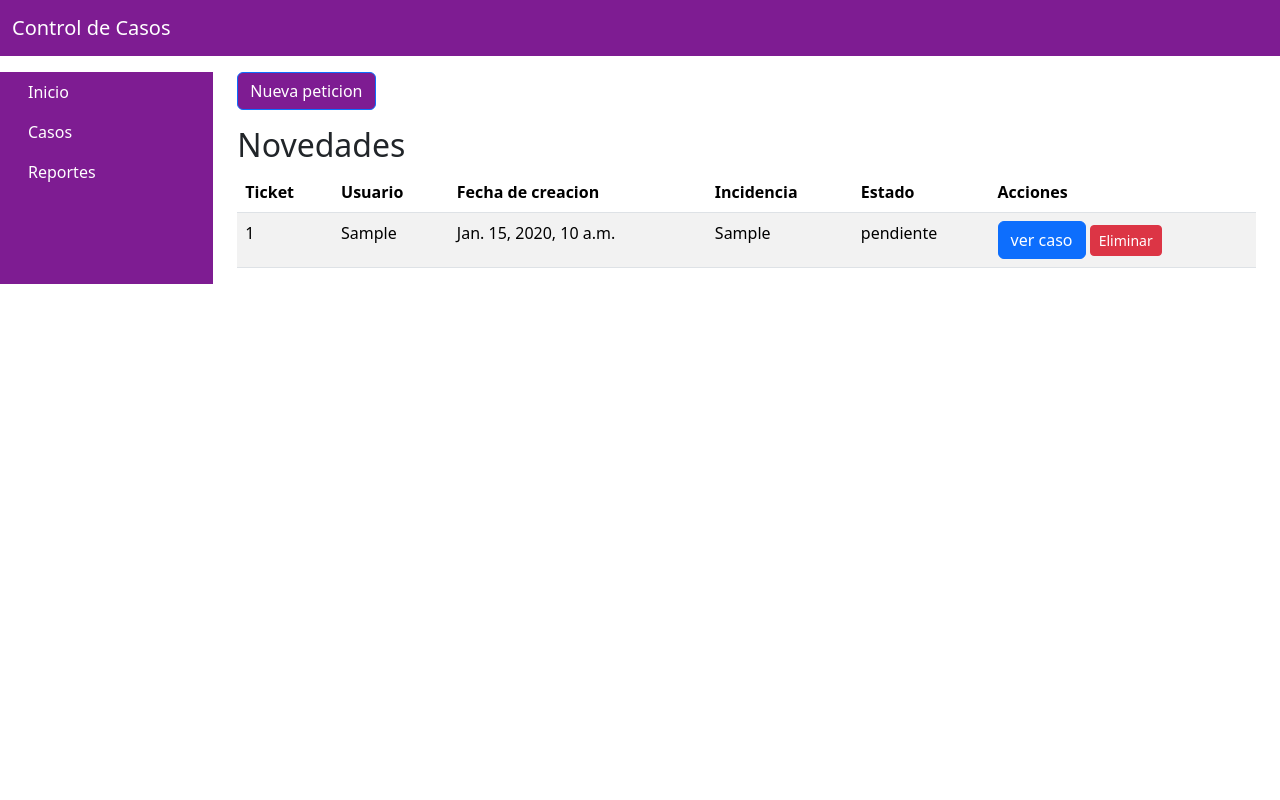
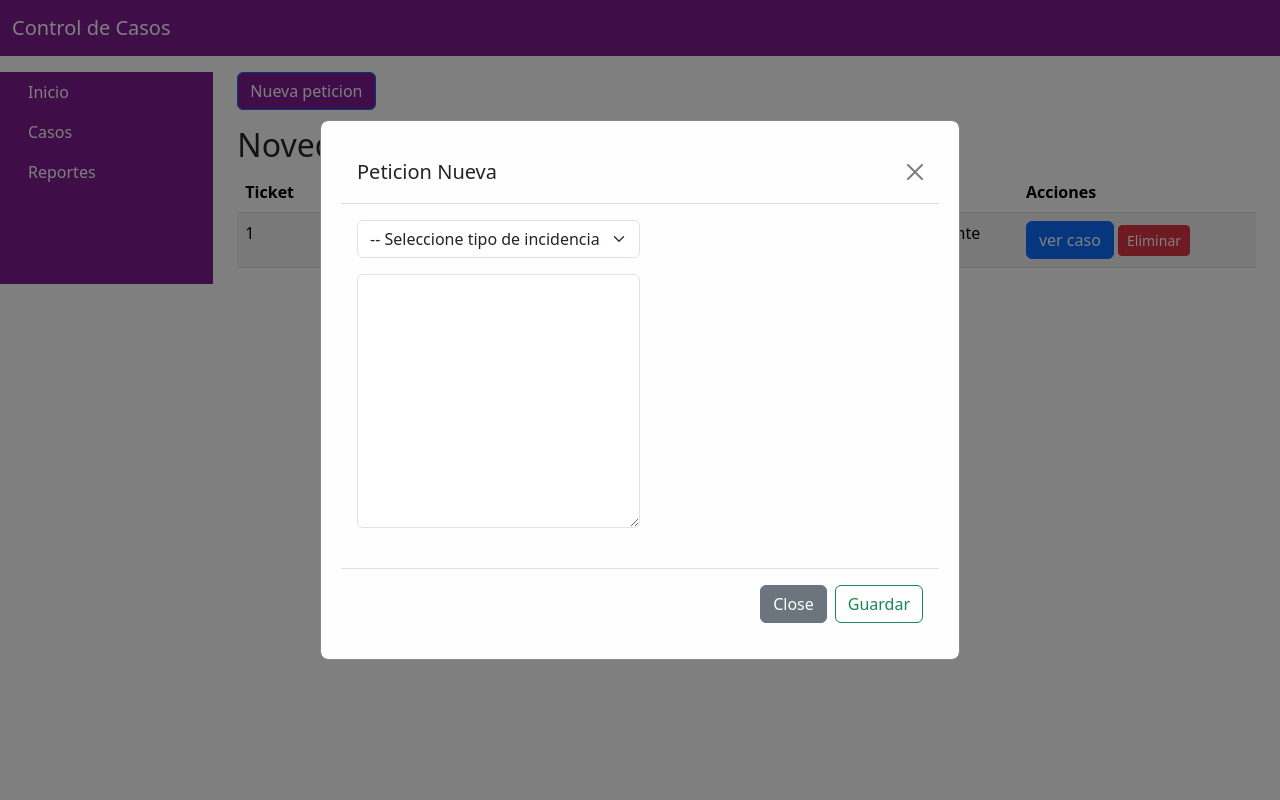
Before and after one commit to EstebanPeloRojo/control-de-casos, a Django app: page /casos/ in a window 1280 px wide, after a click on "Nueva peticion". Run offline with Django 5.2, Linux system fonts and the light colour scheme; a user stored in the database is signed in; tables that the repository leaves empty hold one stand-in row (values such as "Sample post"); some libraries are stand-ins or nearby versions.

Commit message:
se realizaron modifcaciones para poner en fucionamiento el modal de crear casos y aniadir tipos de incidente

```diff
--- a/controldecasos/casos/models.py
+++ b/controldecasos/casos/models.py
@@ -1,12 +1,28 @@
 from django.db import models
 from django.utils import timezone
+from django.db.models import DO_NOTHING
 # Create your models here.
 #modelo de la tabla de las peticiones
+
+
+class TipoIncidencia(models.Model):
+    id = models.AutoField(primary_key=True)
+    nombre = models.CharField(max_length=100, unique=True)
+    # descripcion = models.TextField(max_length=255, blank=True, null=True)
+
+    class Meta:
+        verbose_name = 'Tipo de Incidencia'
+        verbose_name_plural = 'Tipo de Incidencias'
+
+    def __str__(self):
+        return self.nombre
+
+
 class SolicitudSoporte(models.Model):
 
     ticket = models.AutoField(primary_key=True)
     caso_usuario =models.CharField(max_length=200)
-    incidencia = models.CharField(max_length=255)
+    incidencia = models.ForeignKey(TipoIncidencia, on_delete=DO_NOTHING, related_name='tipo_incidencia')
     descripcion = models.TextField(max_length=255)
     creado_en = models.DateTimeField(auto_now_add=timezone.now)
     ESTADOS_CHOICES = [
@@ -15,3 +31,10 @@ class SolicitudSoporte(models.Model):
         ('resuelto', 'Resuelto'),
     ]
     estado = models.CharField(max_length=20, choices=ESTADOS_CHOICES,default='pendiente' )
+
+    class Meta:
+        verbose_name = 'Incidencia'
+        verbose_name_plural = 'Incidencias'
+
+    def __str__(self):
+        return str(self.ticket)
--- a/controldecasos/casos/urls.py
+++ b/controldecasos/casos/urls.py
@@ -15,10 +15,12 @@ urlpatterns = [
     path('', views.casosTemplate, name='formulario'),
 
     path('prueba/', views.prueba, name='prueba'),
-    # path('crearcaso', views.CrearCaso, name="CrearCaso"),
-    #path('crearcaso/', views.crearsolicitud_soporte, name="crearcaso" ),
+
+    path('crearcaso/', views.crearsolicitud_soporte, name="crearcaso" ),
     path('casos/', views.Casos.as_view(), name="casos"),
 
+
+    # crearsolicitud_soporte
     #path('', views.index, name="index"),
     # path('', TemplateView.as_view(template_name='index.html'), name="home"),
     # path('', views.MainP.as_view(), name="main"),
--- a/controldecasos/casos/views.py
+++ b/controldecasos/casos/views.py
@@ -7,13 +7,17 @@ from django.contrib.auth.decorators import login_required
 from rest_framework.views import APIView
 from rest_framework.response import Response
 from rest_framework import authentication, permissions
+from rest_framework import status
 
 
 # from .models import SolicitudSoporte
 
 from .serializers import SolicitudSoporteSerializer
 
-from .models import SolicitudSoporte
+from .models import (
+    SolicitudSoporte,
+    TipoIncidencia,
+)
 from .forms import SolicitudSoporteForm
 
 from rich.console import Console
@@ -25,8 +29,11 @@ console=Console()
 def casosTemplate(request):
     # vercaso = SolicitudSoporte.objects.get(id=0)
     peticion = SolicitudSoporte.objects.all()
+
+    tiposDeCasos = TipoIncidencia.objects.all()
     context = {
         "parametro": peticion,
+        "tiposDeCasos": tiposDeCasos,
         # "parametro2": vercaso,
     }
 
@@ -67,30 +74,46 @@ class Casos(APIView):
 
         console.log(ticket)
 
-        return Response(ticket[0])
+        return Response(ticket[0], status=status.HTTP_200_OK)
 
 
 
     def post(self, request):
 
-        # print(request.data)
+        console.log(request.data)
         serializer = SolicitudSoporteSerializer(data=request.data)
 
         if serializer.is_valid():
             # print("si sr si es valido")
             serializer.save()
-        return Response({"ok" : "i made a post"})
+            return Response({"ok" : "i made a post"}, status=status.HTTP_201_CREATED)
+
+        return Response(serializer.errors, status=status.HTTP_400_BAD_REQUEST)
 
 
 @login_required
 def crearsolicitud_soporte(request):
     if request.method == 'POST':
-        form = SolicitudSoporteForm(request.POST)
+
+        formCopy = request.POST.copy()
+        formCopy['incidencia'] = TipoIncidencia.objects.get(id=request.POST['incidencia'])
+
+
+        form = SolicitudSoporteForm(formCopy)
+
+
         if form.is_valid():
             registro = form.save(commit=False)
             registro.caso_usuario = request.user
+
             registro.save()
             return redirect('formulario')
+
+        # Imprimir errores si los hay
+        for field in form:
+                if field.errors:
+                    print(f"Errores en {field.name}: {field.errors}")
+
     else:
         form = SolicitudSoporteForm()
     return render(request, 'casos/casos.html', {'form': form})
--- /dev/null
+++ b/controldecasos/static/js/casos.js
@@ -0,0 +1 @@
+const crearCaso = document.querySelector("#crearCaso");
--- a/controldecasos/templates/casos/casos.html
+++ b/controldecasos/templates/casos/casos.html
@@ -12,7 +12,7 @@
 
 <!-- Modal -->
 
-
+{% include 'casos/crearcaso.html' %}
 
 
 <div class="container-fluid mt-3">
@@ -35,7 +35,7 @@
 
 
     <main class="col-md-9 ms-sm-auto col-lg-10 px-md-4">
-        <button type="button" class="btn btn-primary" style="background-color:rgb(126, 28, 146)" data-bs-toggle="modal" data-bs-target="#exampleModal">
+        <button id="crearCaso" type="button" class="btn btn-primary" style="background-color:rgb(126, 28, 146)" data-bs-toggle="modal" data-bs-target="#exampleModal">
             Nueva peticion
         </button>
             <h2 class="mt-3">Novedades</h2>
@@ -80,6 +80,8 @@
     </div>
 </div>
 
+
+<script  src="{% static 'js/casos.js' %}"></script>
 <script  src="{% static 'js/modal.js' %}"></script>
 
 
--- a/controldecasos/templates/casos/crearcaso.html
+++ b/controldecasos/templates/casos/crearcaso.html
@@ -3,6 +3,7 @@
 {% block container %}
 
 <!-- Button trigger modal -->
+
 
 <div class="modal fade" id="exampleModal" tabindex="-1" aria-labelledby="exampleModalLabel" aria-hidden="true">
     <div class="modal-dialog modal-lg ">
@@ -11,22 +12,29 @@
         <h1 class="modal-title fs-5" id="exampleModalLabel">Peticion Nueva</h1>
         <button type="button" class="btn-close" data-bs-dismiss="modal" aria-label="Close"></button>
         </div>
-        <form method="post">
+        <form method="post" action="crearcaso/">
+            {% comment %} action="{% url 'casos' %}" {% endcomment %}
             <div class="modal-body">
                 {% csrf_token %}
                 <div class="col">
-                    <input type="text" class="w-50 form-control" name="incidencia" id="incidencia" placeholder="Incidencia"><br>
+                    {% comment %} <input type="text" class="w-50 form-control" name="incidencia" id="incidencia" placeholder="Incidencia"><br> {% endcomment %}
+                    <select class="w-50 form-select mb-3" name="incidencia" id="incidencia" placeholder="Incidencia">
+                        <option value="" selected >-- Seleccione tipo de incidencia --</option>
+                        {% for tipocaso in tiposDeCasos %}
+                            <option value="{{ tipocaso.id }}">{{ tipocaso.nombre }}</option>
+                        {% endfor %}
+                    </select>
                 </div>
 
                 <div class="col">
-                    <input type="text" class="w-50 form-control" name="descripcion" id="descripcion" placeholder="Descripcion"><br>
+                    <textarea type="text" class="w-50 form-control" name="descripcion" id="descripcion" placeholder="Descripcion" rows="10" cols="50"> </textarea><br>
                 </div>
-                <select class="w-50 form-select" name="estado" id="estado">
+                {% comment %} <select class="w-50 form-select" name="estado" id="estado">
                     <option value="" disabled selected>Estado </option>
                     <option value="pendiente">pendiente</option>
                     <option value="En proceso">en proceso</option>
                     <option value="resuelto">resuelto</option>
-                </select> <br>
+                </select> <br> {% endcomment %}
             </div>
             <div class="modal-footer">
                 <button type="button" class="btn btn-secondary" data-bs-dismiss="modal">Close</button>
--- a/controldecasos/usuarios/urls.py
+++ b/controldecasos/usuarios/urls.py
@@ -13,7 +13,7 @@ from django.views.generic import TemplateView
 urlpatterns = [
 
 
-    path('login/', views.login_user, name="login"),
+    path('', views.login_user, name="login"),
     path('logout/', views.logout_user, name="logout"),
         #se encarga de que funcione el login
       #path( 'accounts/', include('django.contrib.auth.urls'))
```
Also changed, not shown: controldecasos/casos/admin.py (+12 -1 lines), controldecasos/casos/forms.py (+9 -9 lines), controldecasos/casos/migrations/0001_initial.py.
